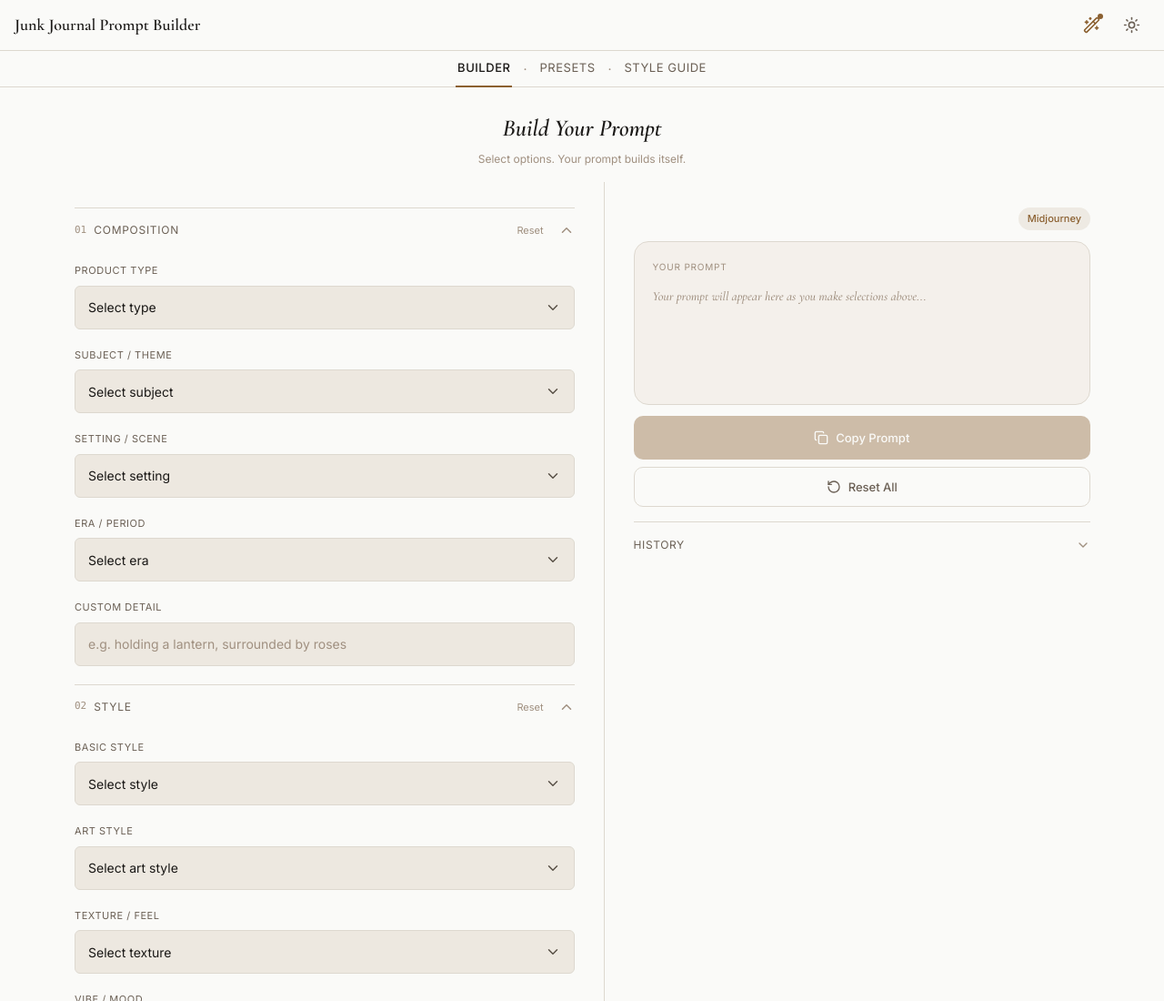
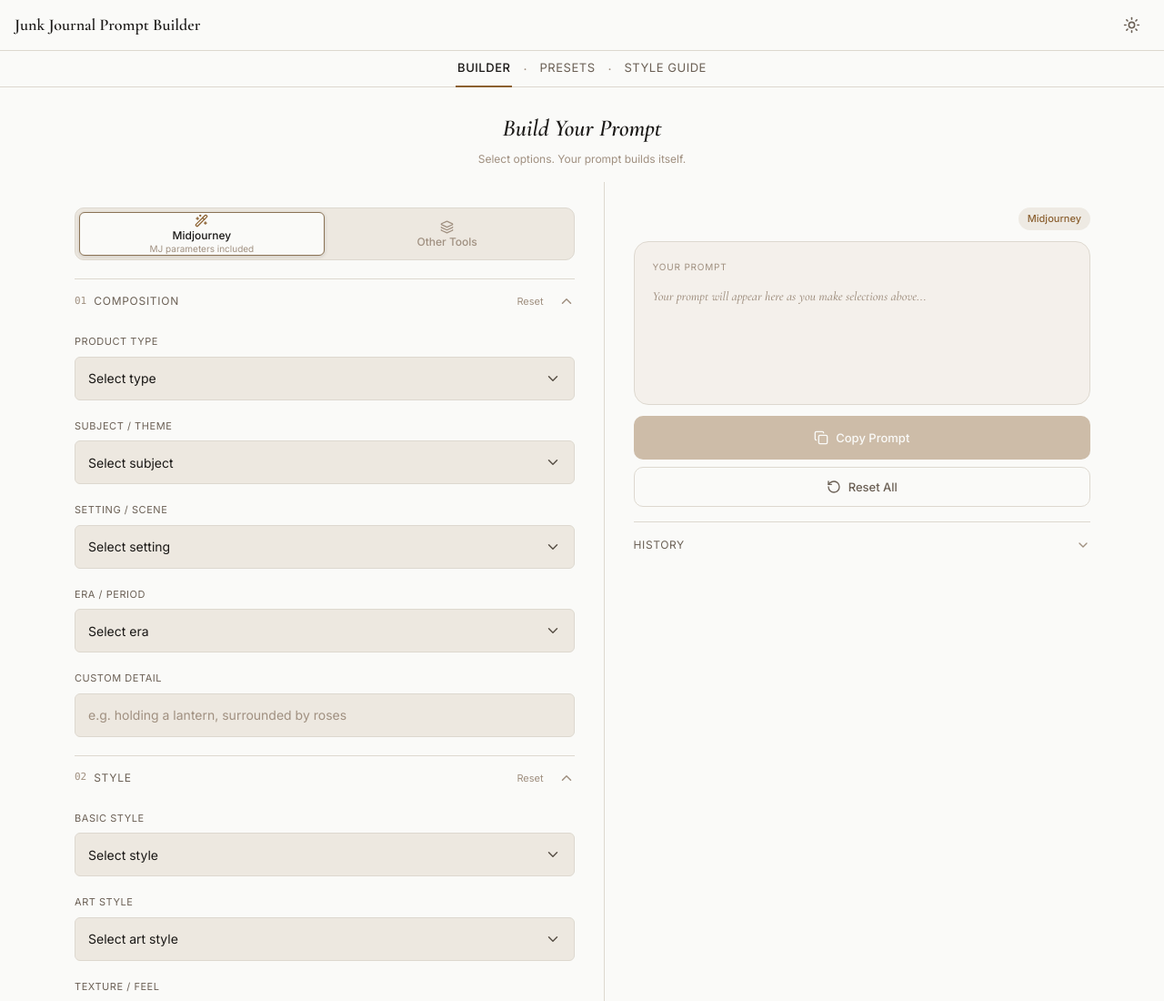
Before and after one commit to usamamahmood23/jj-prompt-builder, a plain HTML site: page index.html in a window 1280 px wide. Shown: the top 1100 px of the page at 91% size. Drawn offline with nearby package versions, Linux system fonts and the light colour scheme.

Commit message:
Add files via upload

```diff
--- a/index.html
+++ b/index.html
@@ -107,8 +107,6 @@
   }
   .icon-btn:hover { color: var(--text-1); }
   .icon-btn svg { width: 19px; height: 19px; }
-  .tool-btn.mj { color: var(--accent); }
-  .tool-dot { position: absolute; top: 7px; right: 7px; width: 6px; height: 6px; border-radius: 50%; background: var(--accent); }
 
   /* ================= SUBNAV (desktop) ================= */
   .subnav {
@@ -122,17 +120,7 @@
   .subnav a.active { color: var(--text-1); font-weight: 500; border-bottom-color: var(--accent); }
   .subnav .dot { color: var(--text-3); }
 
-  /* ================= TOAST + INFO BANNER ================= */
-  .toast {
-    position: fixed; top: 64px; left: 50%; transform: transl(-50%, -12px); z-index: 300;
-    background: var(--bg-2); color: var(--text-2); border: 1px solid var(--border);
-    font-size: 12px; padding: 8px 16px; border-radius: var(--radius-md);
-    opacity: 0; pointer-events: none; transition: opacity .2s ease, transform .2s ease;
-    transform: translateX(-50%) translateY(-12px);
-    box-shadow: 0 6px 24px rgba(0,0,0,0.18);
-  }
-  .toast.show { opacity: 1; transform: translateX(-50%) translateY(0); }
-
+  /* ================= INFO BANNER ================= */
   .info-banner {
     position: fixed; top: 64px; left: 50%; transform: translateX(-50%) translateY(-12px); z-index: 290;
     display: none; align-items: center; gap: 10px;
@@ -160,6 +148,29 @@
   .controls { padding: 0 16px 140px; }
   .col-divider { display: none; }
   .desktop-output { display: none; }
+
+  /* ================= TOOL SELECTOR (two-tab segmented) ================= */
+  .tool-tabs {
+    display: grid; grid-template-columns: 1fr 1fr; gap: 0;
+    background: var(--bg-3); border: 1px solid var(--border);
+    border-radius: var(--radius-md); padding: 4px; margin-bottom: 20px;
+  }
+  .tool-tab {
+    height: 48px; border-radius: var(--radius-sm);
+    display: flex; flex-direction: column; align-items: center; justify-content: center; gap: 1px;
+    color: var(--text-3); border: 1px solid transparent; background: transparent;
+    transition: background-color .2s ease, color .2s ease, border-color .2s ease;
+  }
+  .tool-tab:hover { color: var(--text-2); }
+  .tool-tab svg { width: 15px; height: 15px; }
+  .tool-tab .tt-label { font-size: 12px; font-weight: 500; }
+  .tool-tab .tt-sub { font-size: 10px; color: var(--text-3); display: none; }
+  .tool-tab.active {
+    background: var(--bg); border-color: var(--border-focus);
+    color: var(--text-1); box-shadow: 0 1px 4px rgba(0,0,0,0.15);
+  }
+  .tool-tab.active svg { color: var(--accent); }
+  .tool-tab.active .tt-sub { display: block; }
 
   /* ================= ACCORDIONS ================= */
   .section { border-top: 1px solid var(--border); }
@@ -358,7 +369,7 @@
     .subnav { display: flex; }
     .bottom-nav { display: none; }
     .sticky-bar, .sheet, .sheet-overlay { display: none !important; }
-    .toast, .info-banner { top: 104px; }
+    .info-banner { top: 104px; }
 
     .builder-grid { display: grid; grid-template-columns: 52% 1px 48%; align-items: start; }
     .controls { padding: 24px; }
@@ -383,9 +394,6 @@
   <header class="header">
     <div class="wordmark">Junk Journal Prompt Builder</div>
     <div class="header-actions">
-      <button class="icon-btn tool-btn mj" id="toolBtn" title="Midjourney" aria-label="Toggle AI tool mode">
-        <i data-lucide="wand-2"></i><span class="tool-dot"></span>
-      </button>
       <button class="icon-btn" id="themeBtn" aria-label="Toggle dark and light mode"><i data-lucide="moon"></i></button>
     </div>
   </header>
@@ -399,8 +407,7 @@
     <a href="#" data-screen="guide">Style Guide</a>
   </nav>
 
-  <!-- toast + info banner -->
-  <div class="toast" id="toast"></div>
+  <!-- info banner -->
   <div class="info-banner" id="infoBanner"><span>Preset loaded. Customize above or copy as-is.</span><button id="infoClose" aria-label="Dismiss"><i data-lucide="x"></i></button></div>
 
   <main>
@@ -414,6 +421,19 @@
       <div class="builder-grid">
         <!-- CONTROLS -->
         <div class="controls">
+          <!-- TOOL SELECTOR -->
+          <div class="tool-tabs" role="tablist" aria-label="Target AI tool">
+            <button class="tool-tab active" id="ttMidjourney" role="tab" aria-selected="true" data-tool="midjourney">
+              <i data-lucide="wand-2"></i>
+              <span class="tt-label">Midjourney</span>
+              <span class="tt-sub">MJ parameters included</span>
+            </button>
+            <button class="tool-tab" id="ttOther" role="tab" aria-selected="false" data-tool="other">
+              <i data-lucide="layers"></i>
+              <span class="tt-label">Other Tools</span>
+              <span class="tt-sub">ChatGPT · Flux · Firefly · DALL·E</span>
+            </button>
+          </div>
           <!-- SECTION 1 -->
           <div class="section open" data-section="1">
             <div class="acc-head">
@@ -701,26 +721,22 @@
 
     /* ---------- TOOL MODE ---------- */
     var TOOL_KEY="jj_tool";
-    function setTool(t,toast){
+    function setTool(t){
       tool=t;
       try{ localStorage.setItem(TOOL_KEY,t); }catch(e){}
       var mj=t==="midjourney";
-      var btn=$("toolBtn");
-      btn.innerHTML=mj?'<i data-lucide="wand-2"></i><span class="tool-dot"></span>':'<i data-lucide="layers"></i>';
-      btn.classList.toggle("mj",mj);
-      btn.title=mj?"Midjourney":"Other Tools";
+      $("ttMidjourney").classList.toggle("active",mj);
+      $("ttMidjourney").setAttribute("aria-selected",mj?"true":"false");
+      $("ttOther").classList.toggle("active",!mj);
+      $("ttOther").setAttribute("aria-selected",!mj?"true":"false");
       $("section4").classList.toggle("hidden-sec",!mj);
       $("toolPill").textContent=mj?"Midjourney":"Other Tools — ChatGPT · Flux · Firefly · DALL-E · Ideogram";
-      $("modeNote").textContent="Copying in "+(mj?"Midjourney":"Other Tools")+" format — change in the toolbar above.";
-      renderIcons();
+      $("modeNote").innerHTML='Copying in <span style="color:var(--accent-text)">'+(mj?"Midjourney":"Other Tools")+'</span> format — switch on the Builder tab.';
       updateOutput(true);
       renderPresets();
-      if(toast) showToast(mj?"Midjourney mode":"Other Tools mode");
     }
-    $("toolBtn").addEventListener("click",function(){ setTool(tool==="midjourney"?"other":"midjourney",true); });
-
-    var toastT=null;
-    function showToast(msg){ var t=$("toast"); t.textContent=msg; t.classList.add("show"); if(toastT) clearTimeout(toastT); toastT=setTimeout(function(){ t.classList.remove("show"); },2000); }
+    $("ttMidjourney").addEventListener("click",function(){ setTool("midjourney"); });
+    $("ttOther").addEventListener("click",function(){ setTool("other"); });
 
     /* ---------- INPUTS ---------- */
     ["productType","subject","setting","era","customDetail","basicStyle","artStyle","texture","vibe","palette","customColors","background","version","ar","exclude"].forEach(function(id){
@@ -892,7 +908,7 @@
     renderPresets();
     renderGuide();
     renderHistory();
-    setTool(savedTool,false);
+    setTool(savedTool);
     showScreen("builder");
     updateOutput(false);
     renderIcons();
--- a/sw.js
+++ b/sw.js
@@ -1,4 +1,4 @@
-const CACHE_NAME = 'jj-v3-1';
+const CACHE_NAME = 'jj-v3-2';
 
 // Font URL must match the <link> in index.html exactly so it precaches correctly.
 const FONTS_URL = 'https://fonts.googleapis.com/css2?family=Cormorant+Garamond:ital,wght@0,500;0,600;1,500;1,600&family=Inter:wght@400;500;600&display=swap';
```
